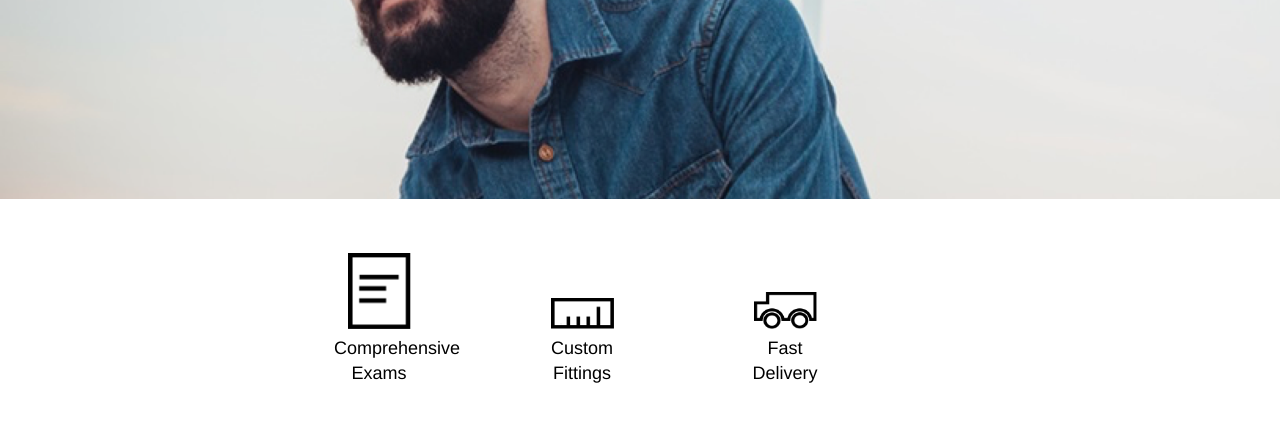
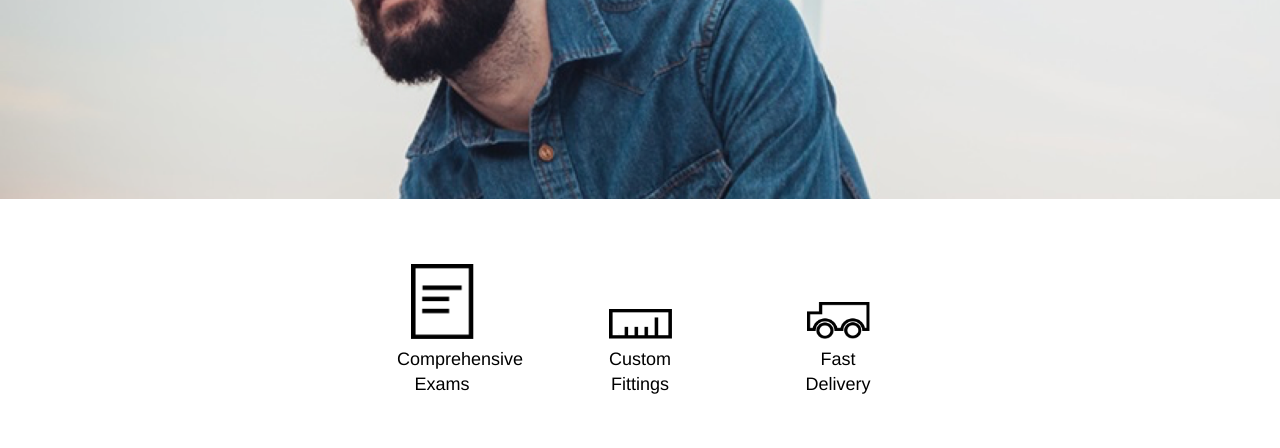
Before and after one commit to freckledlady/tortoiseshell-optics, a plain HTML site: page index.html in a window 1280 px wide. Shown: the part 341-789 px from the top of the page. Drawn offline with Linux system fonts and the light colour scheme.

Commit message:
adjust icon-row

```diff
--- a/resources/css/style.css
+++ b/resources/css/style.css
@@ -72,17 +72,20 @@ nav li {
 .icon-row {
   margin-top: 3rem;
   margin-bottom: 3rem;
-  width: 34rem;
-  margin-left: auto;
-  margin-right: auto;
+  display: flex;
+  justify-content: center;
+  align-items: flex-end;
   height: 8rem;
 }
 
 .icon {
   display: inline-block;
   width: 5rem;
+  text-align: center;
+}
+
+.paper, .ruler {
   margin-right: 6rem;
-  text-align: center;
 }
 
 .icon img {
@@ -193,6 +196,7 @@ footer p {
 
   .icon-row {
     width: 100%;
+    flex-direction: column;
     margin-top: 3.77rem;
     margin-bottom: 3.77rem;
     height: auto;
```
